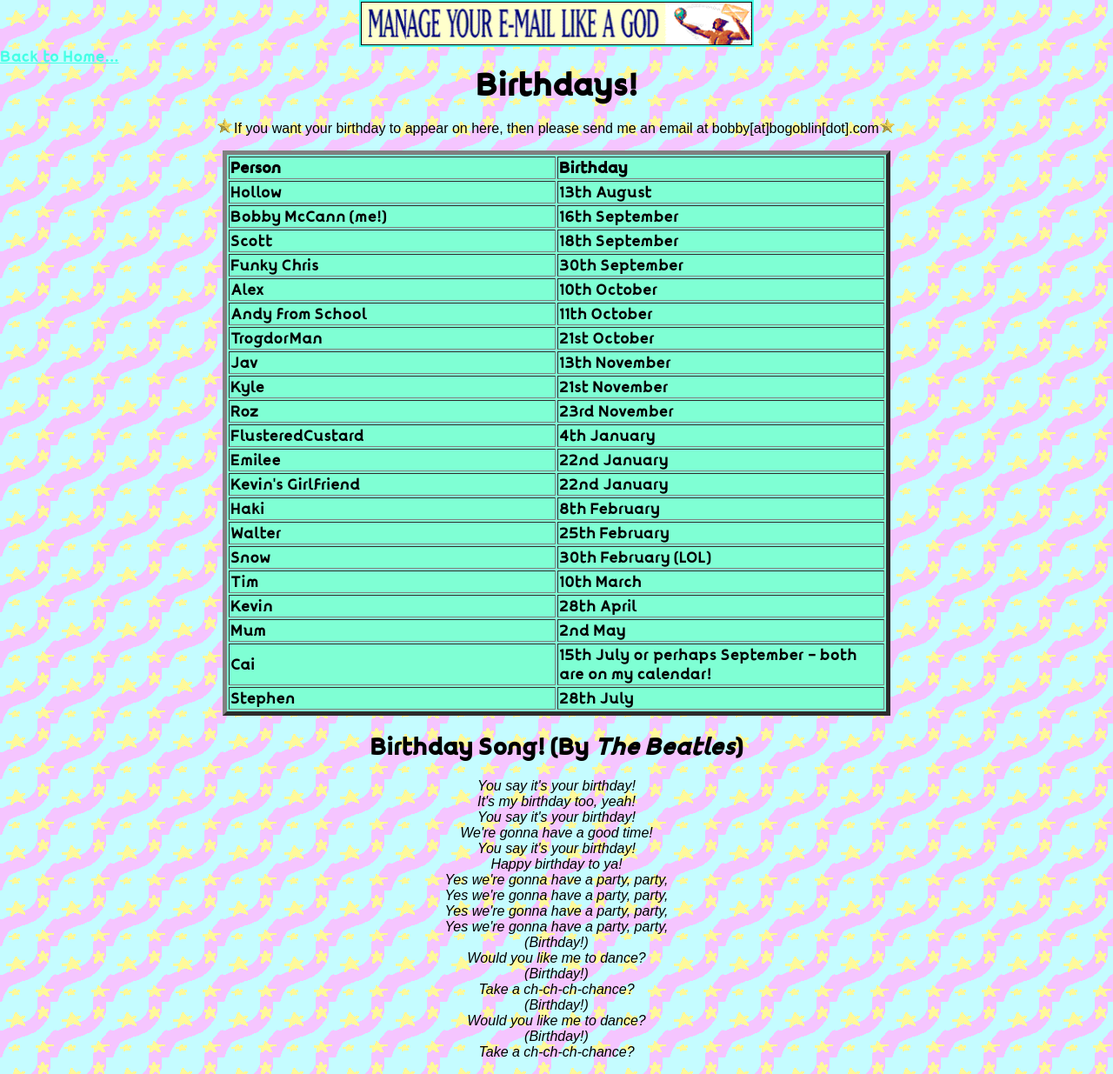
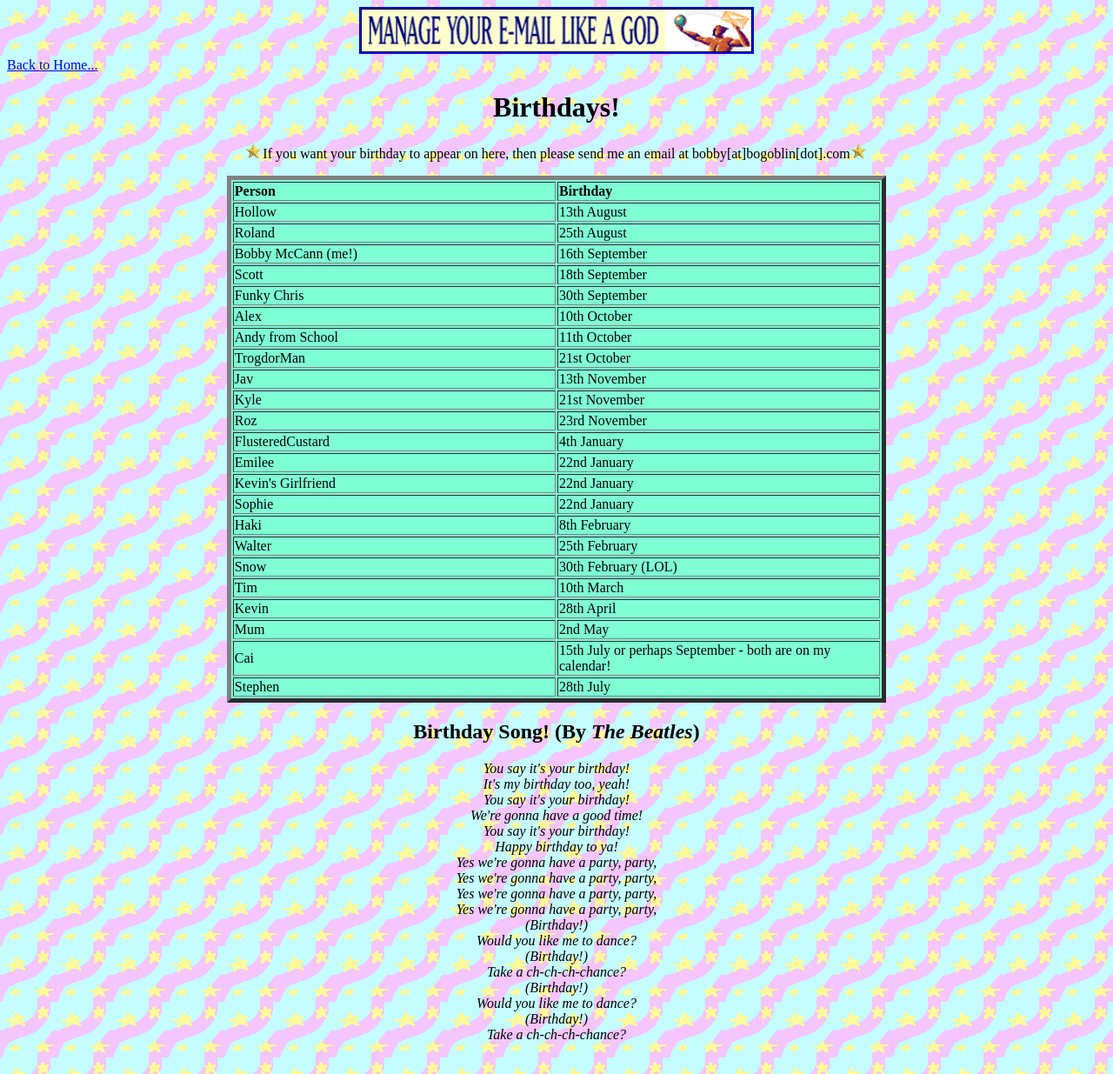
Before and after one commit to bogoblin/bobbyweb, a Jekyll site: the page birthdays/index.html, which Jekyll copies as it is, in a window 1280 px wide. Shown: the whole page at 87% size. Built offline with Jekyll 4.4.1, drawn with Linux system fonts in a browser that asks for light colours.

Commit message:
Update birthdays

```diff
--- a/birthdays/index.html
+++ b/birthdays/index.html
@@ -3,7 +3,6 @@
 <head>
     <meta charset="UTF-8">
     <title>My Friend's Birthdays</title>
-    <link rel="stylesheet" type="text/css" href="../assets/style.css">
 </head>
 <body onload="t(b)" >
 <style>
@@ -12,14 +11,14 @@
         background-repeat: repeat;
     }
 </style>
-<div class="center">
+<center>
 <a href="http://www.claris.com/products/apple/personalsharing/ads-reseller-redirect/pws-webintosh-sftw-drgdrp.html"><img class="center" src="../img/emailer1.gif" alt="Manage your e-mail like a god. Click here." width="450" height="50" border="2" align="BOTTOM"></a>
-</div>
+</center>
 <a href="../home.html">Back to Home...</a>
-<div class="center">
+<center>
     <h1>Birthdays!</h1>
     <p><img src="../img/starbttn.gif">If you want your birthday to appear on here, then please send me an email at bobby[at]bogoblin[dot].com<img src="../img/starbttn.gif"></p>
-</div>
+</center>
 <script>
 p=' '
 j=(...u)=>u.join(p)
@@ -63,8 +62,10 @@ b.innerHTML=s.reduce((c,v)=>c+v.outerHTML)}
     <tr> <td>Mum</td> <td>2nd May</td> </tr>
     <tr> <td>Emilee</td> <td>22nd January</td> </tr>
     <tr> <td>Kevin's Girlfriend</td> <td>22nd January</td> </tr>
+    <tr> <td>Sophie</td> <td>22nd January</td> </tr>
+    <tr> <td>Roland</td> <td>25th August</td> </tr>
 </table>
-<div class="center">
+<center>
     <h2>Birthday Song! (By <em>The Beatles</em>)</h2>
 <p><em>
     You say it's your birthday!<br>
@@ -94,6 +95,6 @@ b.innerHTML=s.reduce((c,v)=>c+v.outerHTML)}
     Take a ch-ch-ch-chance?<br>
 </em>
 </p>
-</div>
+</center>
 </body>
 </html>
```
